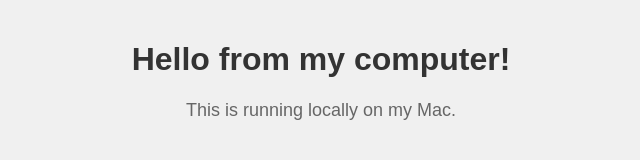
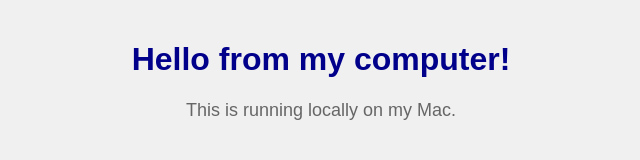
Before and after one commit to lukielocodes/my-first-website, a plain HTML site: page index.html in a window 1280 px wide. Shown: the whole page, without its empty margins (319-959 px from the left). Drawn offline with Linux system fonts and the light colour scheme.

Commit message:
Update index.html

```diff
--- a/index.html
+++ b/index.html
@@ -7,7 +7,7 @@
     <link rel="stylesheet" href="style.css" />
   </head>
   <body>
-    <h1>Hello from my computer!</h1>
+    <h1 id="header">Hello from my computer!</h1>
     <p>This is running locally on my Mac.</p>
   </body>
 </html>
```
